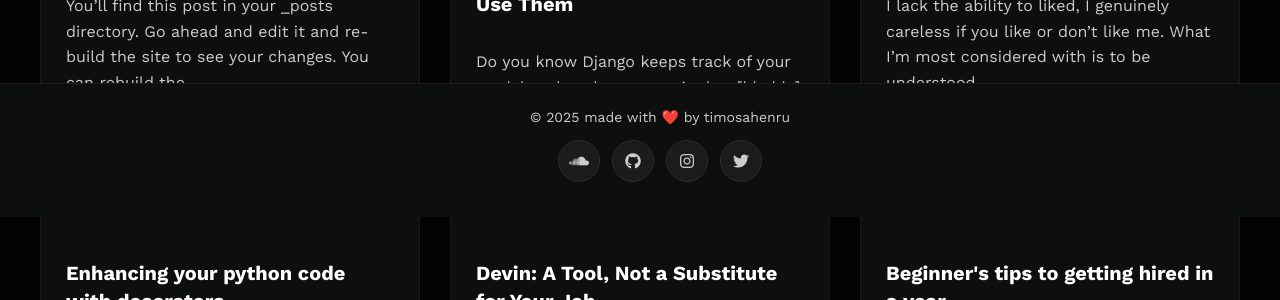
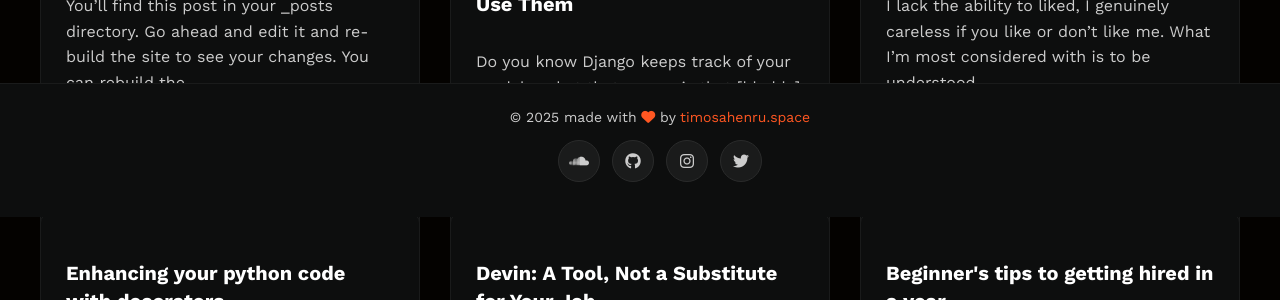
Before and after one commit to TimOsahenru/mycorner, a Jekyll site: the page built from index.html, in a window 1280 px wide. Shown: the part 683-983 px from the top of the page. Built offline with Jekyll 4.4.1, drawn with Linux system fonts in a browser that asks for light colours.

Commit message:
modified footer

```diff
--- a/_includes/footer.html
+++ b/_includes/footer.html
@@ -76,10 +76,9 @@
 
 <footer>
     <div class="footer-simple">
-        <p class="copyright">
-            &copy; {{ site.time | date: "%Y" }} made with ❤️ by timosahenru
-        </p>
-
+<p class="copyright">
+    &copy; {{ site.time | date: "%Y" }} made with <i class="fas fa-heart" style="color: #FF5722;"></i> by <span style="color: #FF5722;">timosahenru.space</span>
+</p>
         <!-- Social Media Links -->
         <div class="footer-social-links">
             <a href="https://soundcloud.com/osahenru" class="social-link" aria-label="SoundCloud">
```
